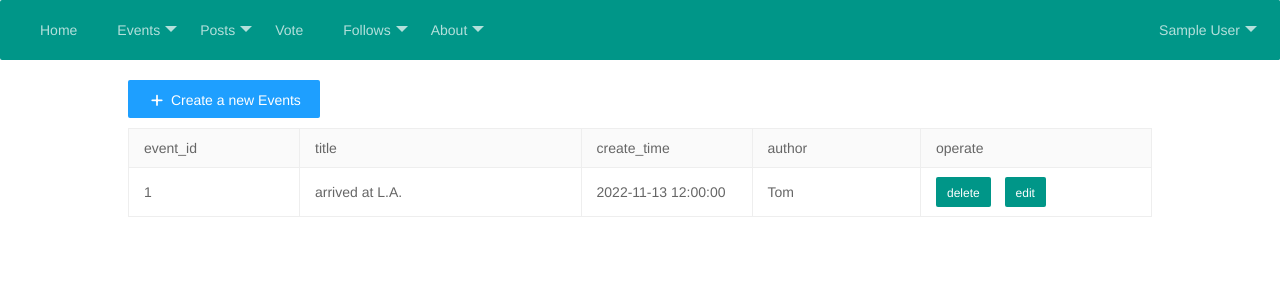
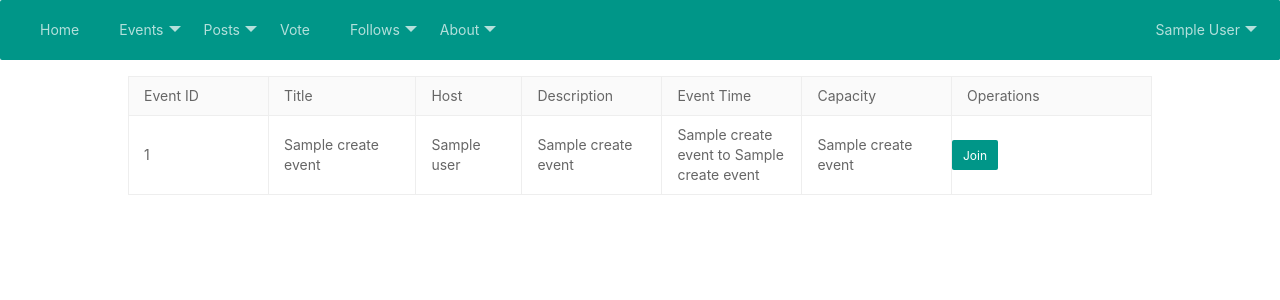
Before and after one commit to hurricane8978/W111-Soccer-Fan-Interactive-Platform, a Flask app: page /events in a window 1280 px wide. Shown: the top 300 px of the page. Run offline with Flask 2, Linux system fonts and the light colour scheme; the visitor is signed in with stand-in values (Sample User, id 1); a database or web service that is not in the repository returns one stand-in record (values such as "Sample title"); parts of the project's set-up code (start-up, migrations or seed data) failed here and were passed over; some libraries are stand-ins or nearby versions.

Commit message:
added events

```diff
--- a/soccerFans/forms.py
+++ b/soccerFans/forms.py
@@ -19,3 +19,6 @@ class Commentform(FlaskForm):
     anonymous = RadioField('anonymous ', choices=[('Unanonymous','Unanonymous'),('Anonymous','Anonymous')], default='Unanonymous')
     comment = TextAreaField('post', validators=(DataRequired(), length(max=200), ))
     submit = SubmitField('submit conmment')
+
+class DeleteEventForm(FlaskForm):
+    submit = SubmitField('Delete')
--- a/soccerFans/server.py
+++ b/soccerFans/server.py
@@ -328,48 +328,73 @@ def QA():
     return render_template('aboutUs.html')
 
 @server.route('/events')
-def events():
-    #results = queryMany(sql)
-    # follows = []
-    # for r in results:
-        # follow = {}
-        # follow['user_id'] = r[0]
-        # follow['name'] = r[1]
-        # follows.append(follow)
-    return render_template('events.html')
+def eventList():
+    sql = """
+            SELECT *
+            FROM create_events"""
+    allevents = queryMany(sql)
 
-@server.route('/comments')
-def comments():
-    #results = queryMany(sql)
-    # follows = []
-    # for r in results:
-        # follow = {}
-        # follow['user_id'] = r[0]
-        # follow['name'] = r[1]
-        # follows.append(follow)
-    return render_template('comments.html')
+    if allevents is None:
+        abort(404)
+    else:
+        # get all names of users
+        sql = """
+                SELECT u.name
+                FROM users u, create_events e
+                WHERE e.host_id = u.uid"""
+        names = queryMany(sql)
+        # get all likes
 
-@server.route('/eventList')
-def eventList():
-    #results = queryMany(sql)
-    # follows = []
-    # for r in results:
-        # follow = {}
-        # follow['user_id'] = r[0]
-        # follow['name'] = r[1]
-        # follows.append(follow)
-    return render_template('eventList.html')
+    return render_template('eventList.html', allevents=allevents, names=names, len=len(allevents))
 
-@server.route('/eventsManagement')
-def eventsManagement():
-    #results = queryMany(sql)
-    # follows = []
-    # for r in results:
-        # follow = {}
-        # follow['user_id'] = r[0]
-        # follow['name'] = r[1]
-        # follows.append(follow)
-    return render_template('eventsManagement.html')
+@server.route('/<int:uid>-eventsManagement')
+def eventsManagement(uid):
+    sql = """
+    SELECT *
+    FROM create_events
+    WHERE host_id = %s""" % (str(uid))
+    myevents = queryMany(sql)
+    if myevents is None:
+        abort(404)
+    return render_template('eventsManagement.html', myevents=myevents)
+
+
+@server.route('/<int:uid>-createevent', methods=['POST', 'GET'])
+def eventCreate(uid):
+    """Create anew post for the current user."""
+    if request.method == 'POST':
+        sql = """INSERT INTO create_events(host_id,event_name,description,place,regist_fee,start_time, end_time, max_capacity) VALUES
+                ('%s','%s','%s','%s','%s','%s','%s','%s')""" % (uid, request.form['event_name'], request.form['description'],
+                request.form['place'],request.form['regist_fee'],request.form['start_time'],
+                request.form['end_time'],request.form['max_capacity'],)
+        execSQL(sql)
+        flash('Event Created!')
+        return redirect(url_for("eventsManagement", uid=uid))
+
+    return render_template('eventcreate.html', uid=uid)
+
+
+@server.route('/<int:event_id>-deleteevent', methods=['GET', 'POST'])
+def eventDelete(event_id):
+    user_id = session["user_id"]
+    form = forms.DeleteEventForm()
+    event = queryOnewithData("SELECT * FROM create_events WHERE event_id = %s", (event_id, ))
+    #if event exists
+    if event:
+        if form.validate_on_submit():
+
+            sql = """
+                    DELETE FROM create_events WHERE event_id = %s AND host_id = %s
+                """
+            execSQLwithData(sql, (event_id, user_id, ))
+
+            flash("Deleted your events and all joins!")
+            return redirect(url_for("eventsManagement", uid=user_id))
+        title = event[2]
+        return render_template('eventdelete.html', form=form, event_id=event_id, title=title)
+    else:
+        flash("Event not Found!")
+    return redirect(url_for("eventsManagement", uid=user_id))
 
 @server.route('/checkFansLogin',  methods=['POST'])
 def checkFansLogin():
@@ -380,6 +405,8 @@ def checkFansLogin():
     else:
         session['user_id'] = result[0]
         session['name'] = result[2]
+        # add user type
+        session['user_type'] = result[-1]
 
         return "<script>alert('Logged In!');window.location='/';</script>";
 
@@ -391,7 +418,6 @@ def reg():
 def fansReg():
     sql = "INSERT INTO users(email,name,password,date_of_birth,gender,nation,user_type) VALUES ('%s','%s','%s','%s','%s','%s','host')" %(request.form['username']
             ,request.form['name'],request.form['password'],request.form['birthday'],request.form['gender'],request.form['nation'])
-    print(sql)
     execSQL(sql)
     return "<script>alert('register successfully!');window.location='fansLogin';</script>";
 
--- a/soccerFans/templates/eventList.html
+++ b/soccerFans/templates/eventList.html
@@ -1,39 +1,41 @@
-<!DOCTYPE html>
-<html>
-<head>
-    <meta charset="UTF-8">
-    <title>an interactive platform for soccer fans or potential fans</title>
-    <link rel="stylesheet" href="layui-2.6.5/src/css/layui.css">
-    <script src="js/jquery-3.3.1.min.js" charset="utf-8"></script>
-    <script src="layui-2.6.5/src/layui.js" charset="utf-8"></script>
-</head>
-<body class="layui-layout-body">
+{% extends 'base.html' %}
+
+{% block content %}
     <div class="layui-layout layui-layout-admin">
-        {% include "fans_menu.html"  %}
-
         <div class="layui-form" style="width:80%;margin-left:10%;">
             <table class="layui-table" id="mytable">
                 <thead>
                     <tr>
-					    <th>event_id</th>
-                        <th>title</th>
-						<th>author</th>
-                        <th>create_time</th>
-                        <th>operate</th>
+					    <th>Event ID</th>
+                        <th>Title</th>
+						<th>Host</th>
+                        <th>Description</th>
+                        <th>Event Time</th>
+                        <th>Capacity</th>
+                        <th>Operations</th>
                     </tr>
                 </thead>
                 <tbody>
-
+                {% for i in range(0, len) %}
                     <tr>
-						<td style="width:140px;">1</a></td>
-                        <td >arrived at L.A.</td>
-						<td style="width:140px;">2022-11-13 12:00:00</td>
-                        <td style="width:140px;">John</td>
+						<td style="width:140px;"><a>{{ allevents[i][0] }}</a></td>
+                        <td >{{ allevents[i][2] }}</td>
+                        <td>{{ names[i][0] }}</td>
+                        <td style="width:140px;">{{ allevents[i][3] }}</td>
+                        <td style="width:140px;">{{ allevents[i][-3] }} to {{ allevents[i][-2] }}</td>
+                        <td>{{ allevents[i][-1] }}</td>
                         <td style="width:200px;">
-                            <a class="layui-btn layui-btn-sm" href="2">view</a>
+                            {% if session["user_type"] == 'host' and allevents[i][1] == session['user_id'] %}
+                                <div class="row">
+                                <a class="layui-btn layui-btn-sm" href="{{ url_for('eventDelete', event_id=allevents[i][0]) }}">Delete</a>
+                                </div>
+                            {% endif %}
+                            <div class="row">
+                            <a class="layui-btn layui-btn-sm" href="#">Join</a>
+                            </div>
                         </td>
                     </tr>
-
+                {% endfor %}
                 </tbody>
             </table>
         </div>
@@ -43,5 +45,4 @@
             var element = layui.element;
         });
     </script>
-</body>
-</html>
+{% endblock %}
--- a/soccerFans/templates/postdelete.html
+++ b/soccerFans/templates/eventdelete.html
@@ -4,16 +4,16 @@
 <body class="layui-layout-body">
     <div class="layui-layout layui-layout-admin">
         <div class="container-fluid">
-            <form action="{{ url_for('postDelete', post_id=post_id) }}" method="post">
+            <form action="{{ url_for('eventDelete', event_id=event_id) }}" method="post">
                 {{ form.csrf_token }}
-                <p>Are you sure you want to delete the following task?</p>
+                <p>Are you sure you want to delete the following event?</p>
                 <div class="row">
                     <div class="col">
                         <h3>{{ title }}</h3>
                     </div>
                     <div class="col">
                         {{ form.submit(class="btn btn-danger") }}
-                        <a href="{{ url_for('myPost', uid=session["user_id"]) }}" class="btn btn-primary">Cancel</a>
+                        <a href="{{ url_for('eventsManagement', uid=session["user_id"]) }}" class="btn btn-primary">Cancel</a>
                     </div>
                 </div>
             </form>
--- a/soccerFans/templates/events.html
+++ /dev/null
@@ -1,50 +0,0 @@
-<!DOCTYPE html>
-<html>
-<head>
-    <meta charset="UTF-8">
-    <title>an interactive platform for soccer fans or potential fans</title>
-    <link rel="stylesheet" href="layui-2.6.5/src/css/layui.css">
-    <script src="js/jquery-3.3.1.min.js" charset="utf-8"></script>
-    <script src="layui-2.6.5/src/layui.js" charset="utf-8"></script>
-</head>
-<body class="layui-layout-body">
-    <div class="layui-layout layui-layout-admin">
-        {% include "fans_menu.html"  %}
-
-		<button type="button" class="layui-btn layui-btn-normal" style="margin-top:20px;margin-left:10%;"><i class="layui-icon"></i> Create a new Events</button>
-
-        <div class="layui-form" style="width:80%;margin-left:10%;">
-            <table class="layui-table" id="mytable">
-                <thead>
-                    <tr>
-					    <th>event_id</th>
-                        <th>title</th>
-                        <th>create_time</th>
-						<th>author</th>
-                        <th>operate</th>
-                    </tr>
-                </thead>
-                <tbody>
-
-                    <tr>
-						<td style="width:140px;">1</a></td>
-                        <td >arrived at L.A.</td>
-                        <td style="width:140px;">2022-11-13 12:00:00</td>
-						<td >Tom</td>
-                        <td style="width:200px;">
-                            <a class="layui-btn layui-btn-sm" href="2">delete</a>
-							<a class="layui-btn layui-btn-sm" href="2">edit</a>
-                        </td>
-                    </tr>
-
-                </tbody>
-            </table>
-        </div>
-    </div>
-    <script>
-        layui.use('element', function () {
-            var element = layui.element;
-        });
-    </script>
-</body>
-</html>
--- a/soccerFans/templates/fans_menu.html
+++ b/soccerFans/templates/fans_menu.html
@@ -20,8 +20,8 @@
 	{% else %}
 	<li class="layui-nav-item"><a href="javascript:void(0);">Events</a>
 		<dl class="layui-nav-child">
-            <dd><a href="eventsManagement">Manage Events</a></dd>
-            <dd><a href="eventList">Events List</a></dd>
+            <dd><a href="{{ url_for('eventsManagement', uid=session['user_id']) }}">Manage Events</a></dd>
+            <dd><a href="{{ url_for('eventList') }}">Events List</a></dd>
         </dl>
 	</li>
 
```
Also changed, not shown: soccerFans/templates/eventcreate.html (added, +84 -0 lines), soccerFans/templates/eventsManagement.html (+23 -25 lines).
